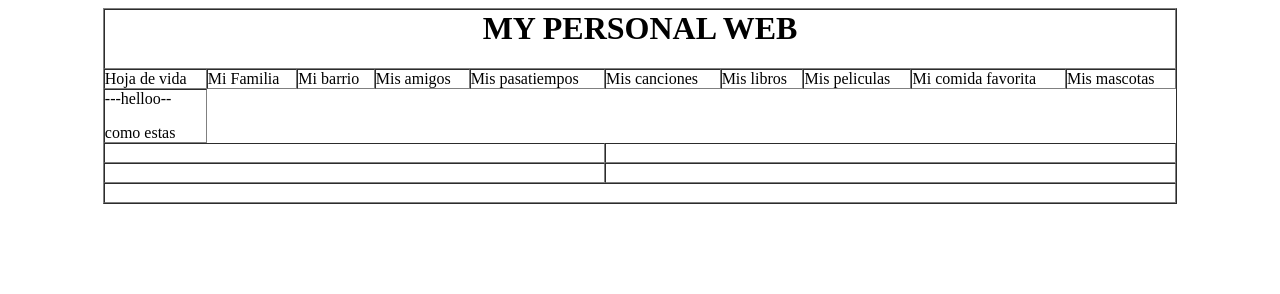
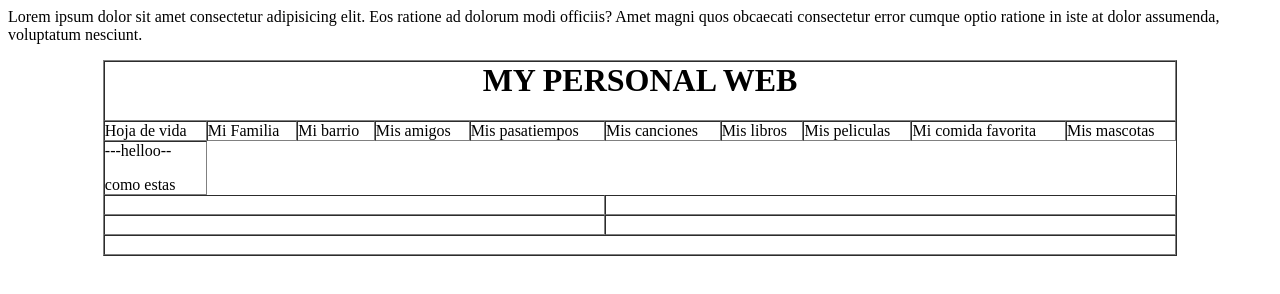
Before and after one commit to julian03843/programacionWeb, a plain HTML site: page cal/tex.html in a window 1280 px wide. Drawn offline with Linux system fonts and the light colour scheme.

Commit message:
agregado contenedor

```diff
--- a/cal/tex.html
+++ b/cal/tex.html
@@ -22,6 +22,13 @@
     </tr>
     <!---helloo-->
     <!---helloo-->
+    <!--contenedor 1-->
+    <div>
+        <p>
+            Lorem ipsum dolor sit amet consectetur adipisicing elit. Eos ratione ad dolorum modi officiis? Amet magni quos obcaecati consectetur error cumque optio ratione in iste at dolor assumenda, voluptatum nesciunt.
+
+        </p>
+    </div>
     <td>
         ---helloo--
         <p>
```
